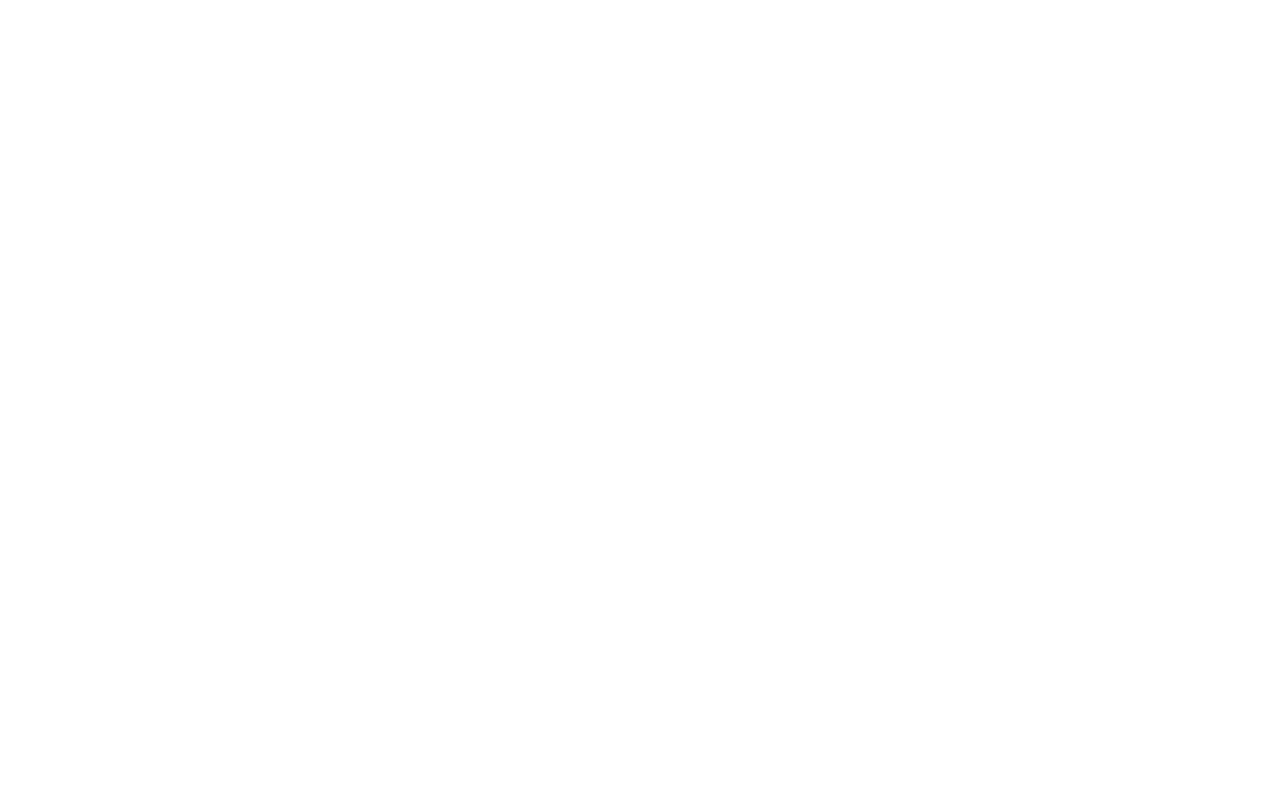
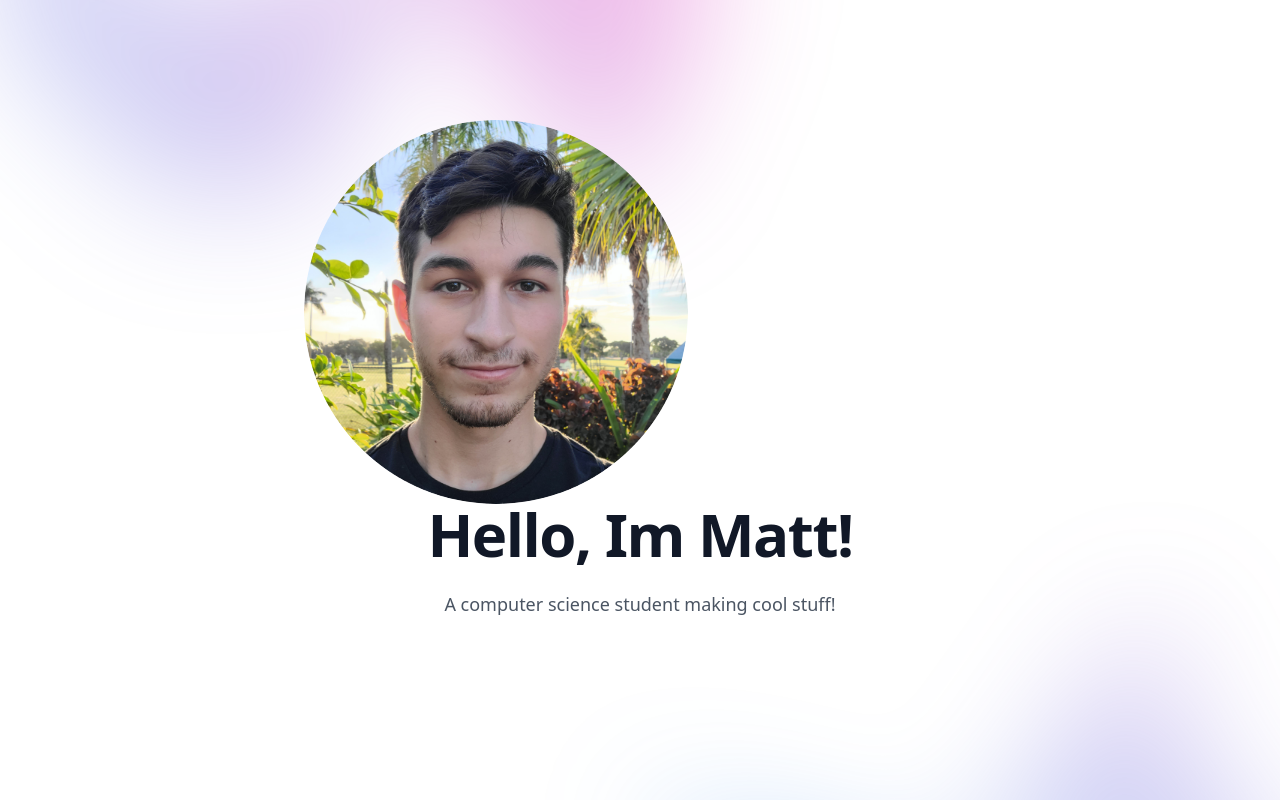
Before and after one commit to matthewLarrosa/matthewLarrosa.github.io, a React (Vite) app: page / in a window 1280 px wide. Shown: the part 160-960 px from the top of the page. Before the commit the page ends 800 px from the top, so only its background shows below. Built offline with nearby package versions, Linux system fonts and the light colour scheme.

Commit message:
Profile Styling

```diff
--- a/src/Navbar.jsx
+++ b/src/Navbar.jsx
@@ -4,12 +4,14 @@
   Bars3Icon,
   XMarkIcon,
 } from '@heroicons/react/24/outline'
+import headshot from './Ellipse 1.png'
 
 export default function Navbar() {
   const [mobileMenuOpen, setMobileMenuOpen] = useState(false)
 
   return (
-    <header className="bg-white">
+    <div className="bg-white">
+    <header className="absolute inset-x-0 top-0 z-50">
       <nav className="mx-auto flex max-w-7xl items-center justify-between p-6 lg:px-8" aria-label="Global">
         <div className="flex lg:flex-1">
           <a href="#" className="-m-1.5 p-1.5">
@@ -113,5 +115,47 @@
         </Dialog.Panel>
       </Dialog>
     </header>
+
+    <div className="relative isolate px-6 pt-14 lg:px-8">
+        <div
+          className="absolute inset-x-0 -top-40 -z-10 transform-gpu overflow-hidden blur-3xl sm:-top-80"
+          aria-hidden="true"
+        >
+          <div
+            className="relative left-[calc(50%-11rem)] aspect-[1155/678] w-[36.125rem] -translate-x-1/2 rotate-[30deg] bg-gradient-to-tr from-[#009bfc] to-[#fc00a4] opacity-30 sm:left-[calc(50%-30rem)] sm:w-[72.1875rem]"
+            style={{
+              clipPath:
+                'polygon(74.1% 44.1%, 100% 61.6%, 97.5% 26.9%, 85.5% 0.1%, 80.7% 2%, 72.5% 32.5%, 60.2% 62.4%, 52.4% 68.1%, 47.5% 58.3%, 45.2% 34.5%, 27.5% 76.7%, 0.1% 64.9%, 17.9% 100%, 27.6% 76.8%, 76.1% 97.7%, 74.1% 44.1%)',
+            }}
+          />
+        </div>
+        <div className="mx-auto max-w-2xl py-32 sm:py-48 lg:py-56">
+          <div>
+            <img className='w-96 h-96 rounded-full' src={headshot} alt="React Image" />
+          </div>
+          <div className="text-center">
+            <h1 className="text-4xl font-bold tracking-tight text-gray-900 sm:text-6xl">
+              Hello, Im Matt!
+            </h1>
+            <p className="mt-6 text-lg leading-8 text-gray-600">
+              A computer science student making cool stuff!
+            </p>
+          </div>
+        </div>
+        <div
+          className="absolute inset-x-0 top-[calc(100%-13rem)] -z-10 transform-gpu overflow-hidden blur-3xl sm:top-[calc(100%-30rem)]"
+          aria-hidden="true"
+        >
+          <div
+            className="relative left-[calc(50%+3rem)] aspect-[1155/678] w-[36.125rem] -translate-x-1/2 bg-gradient-to-tr from-[#009bfc] to-[#fc00a4] opacity-30 sm:left-[calc(50%+36rem)] sm:w-[72.1875rem]"
+            style={{
+              clipPath:
+                'polygon(74.1% 44.1%, 100% 61.6%, 97.5% 26.9%, 85.5% 0.1%, 80.7% 2%, 72.5% 32.5%, 60.2% 62.4%, 52.4% 68.1%, 47.5% 58.3%, 45.2% 34.5%, 27.5% 76.7%, 0.1% 64.9%, 17.9% 100%, 27.6% 76.8%, 76.1% 97.7%, 74.1% 44.1%)',
+            }}
+          />
+        </div>
+      </div>
+
+    </div>
   )
 }
```
Also changed, not shown: src/Ellipse 1.png (added).
